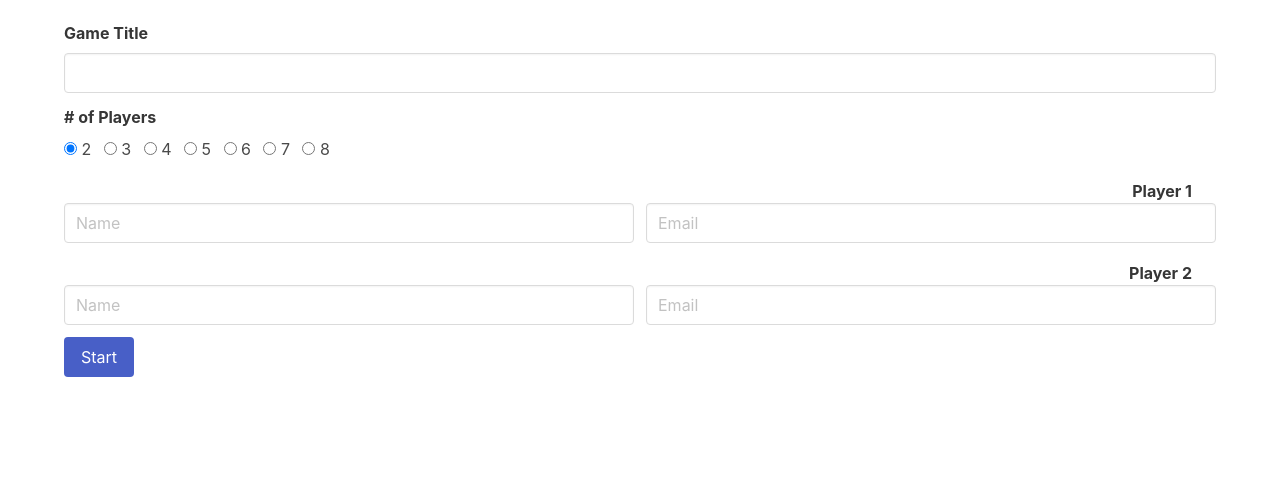
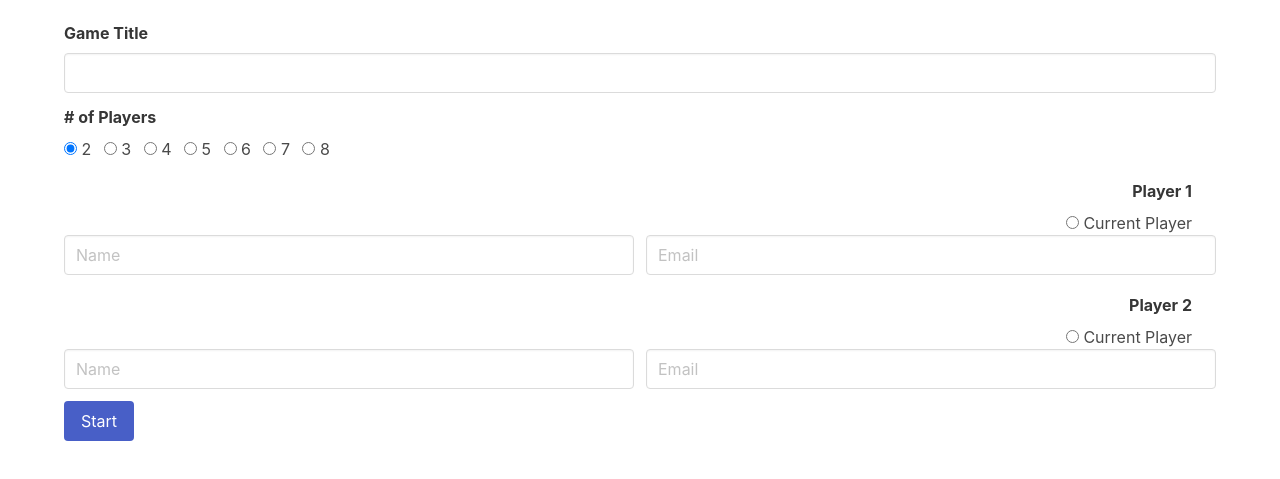
Before and after one commit to ChexWarrior/viktory-web-extension, a website with bundled scripts: page src/popup.html in a window 1280 px wide. Both pictures are taken after a click on the link "Start Game". Shown: the part 153-632 px from the top of the page. Built offline with nearby package versions, Linux system fonts and the light colour scheme; no server answers.

Commit message:
Add current player radio

```diff
--- a/src/popup.html
+++ b/src/popup.html
@@ -79,6 +79,11 @@
             <div class="field" data-player-info="1">
               <div class="field-label is-normal">
                 <label class="label">Player 1</label>
+                <label class="radio">
+                  <input name="currentPlayer" class="radio" type="radio"
+                  value="1">
+                  Current Player
+                </label>
               </div>
               <div class="field-body">
                 <div class="field">
@@ -94,6 +99,11 @@
             <div class="field" data-player-info="2">
               <div class="field-label is-normal">
                 <label class="label">Player 2</label>
+                <label class="radio">
+                  <input name="currentPlayer" class="radio" type="radio"
+                  value="2">
+                  Current Player
+                </label>
               </div>
               <div class="field-body">
                 <div class="field">
@@ -107,6 +117,11 @@
             <div class="field" data-player-info="3">
               <div class="field-label is-normal">
                 <label class="label">Player 3</label>
+                <label class="radio">
+                  <input name="currentPlayer" class="radio" type="radio"
+                  value="3">
+                  Current Player
+                </label>
               </div>
               <div class="field-body">
                 <div class="field">
@@ -120,6 +135,11 @@
             <div class="field" data-player-info="4">
               <div class="field-label is-normal">
                 <label class="label">Player 4</label>
+                <label class="radio">
+                  <input name="currentPlayer" class="radio" type="radio"
+                  value="4">
+                  Current Player
+                </label>
               </div>
               <div class="field-body">
                 <div class="field">
@@ -133,6 +153,11 @@
             <div class="field" data-player-info="5">
               <div class="field-label is-normal">
                 <label class="label">Player 5</label>
+                <label class="radio">
+                  <input name="currentPlayer" class="radio" type="radio"
+                  value="5">
+                  Current Player
+                </label>
               </div>
               <div class="field-body">
                 <div class="field">
@@ -146,6 +171,11 @@
             <div class="field" data-player-info="6">
               <div class="field-label is-normal">
                 <label class="label">Player 6</label>
+                <label class="radio">
+                  <input name="currentPlayer" class="radio" type="radio"
+                  value="6">
+                  Current Player
+                </label>
               </div>
               <div class="field-body">
                 <div class="field">
@@ -159,6 +189,11 @@
             <div class="field" data-player-info="7">
               <div class="field-label is-normal">
                 <label class="label">Player 7</label>
+                <label class="radio">
+                  <input name="currentPlayer" class="radio" type="radio"
+                  value="7">
+                  Current Player
+                </label>
               </div>
               <div class="field-body">
                 <div class="field">
@@ -172,6 +207,11 @@
             <div class="field" data-player-info="8">
               <div class="field-label is-normal">
                 <label class="label">Player 8</label>
+                <label class="radio">
+                  <input name="currentPlayer" class="radio" type="radio"
+                  value="8">
+                  Current Player
+                </label>
               </div>
               <div class="field-body">
                 <div class="field">
```
